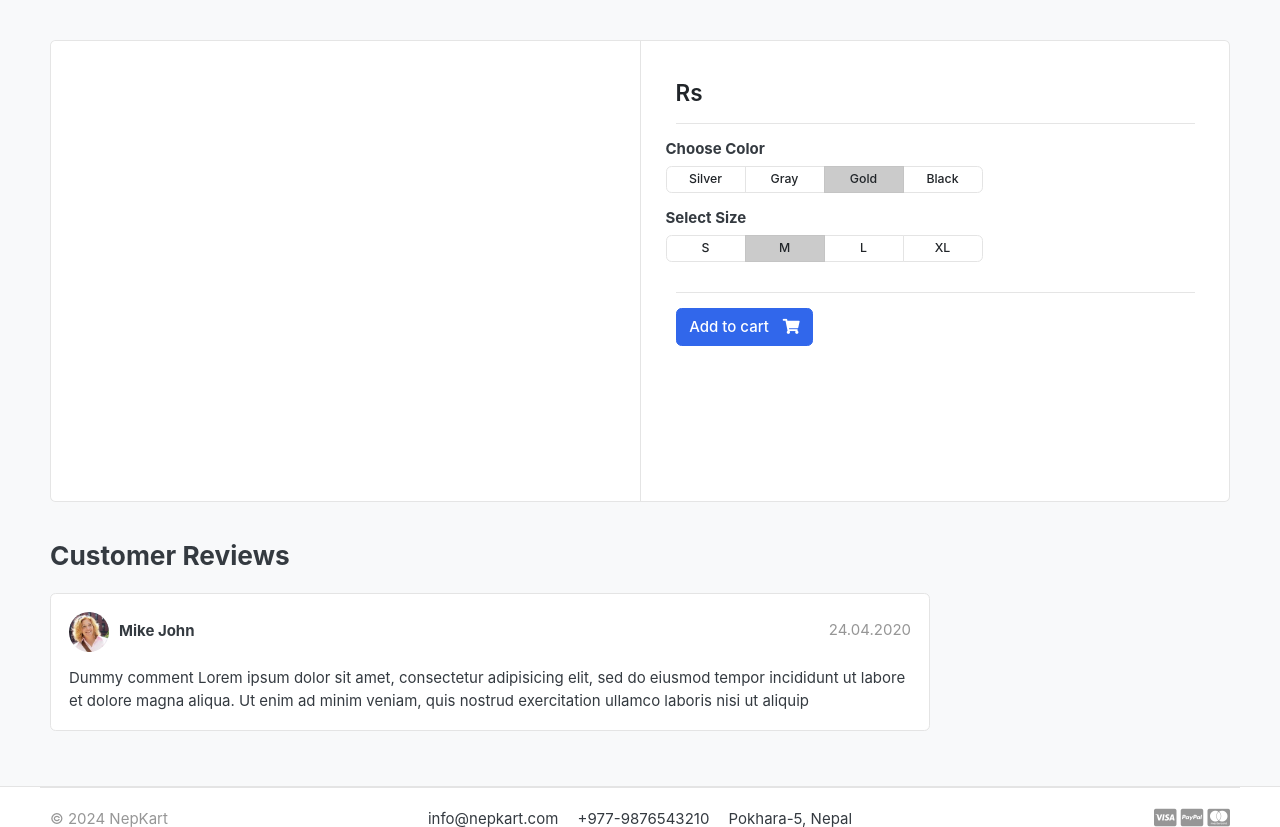
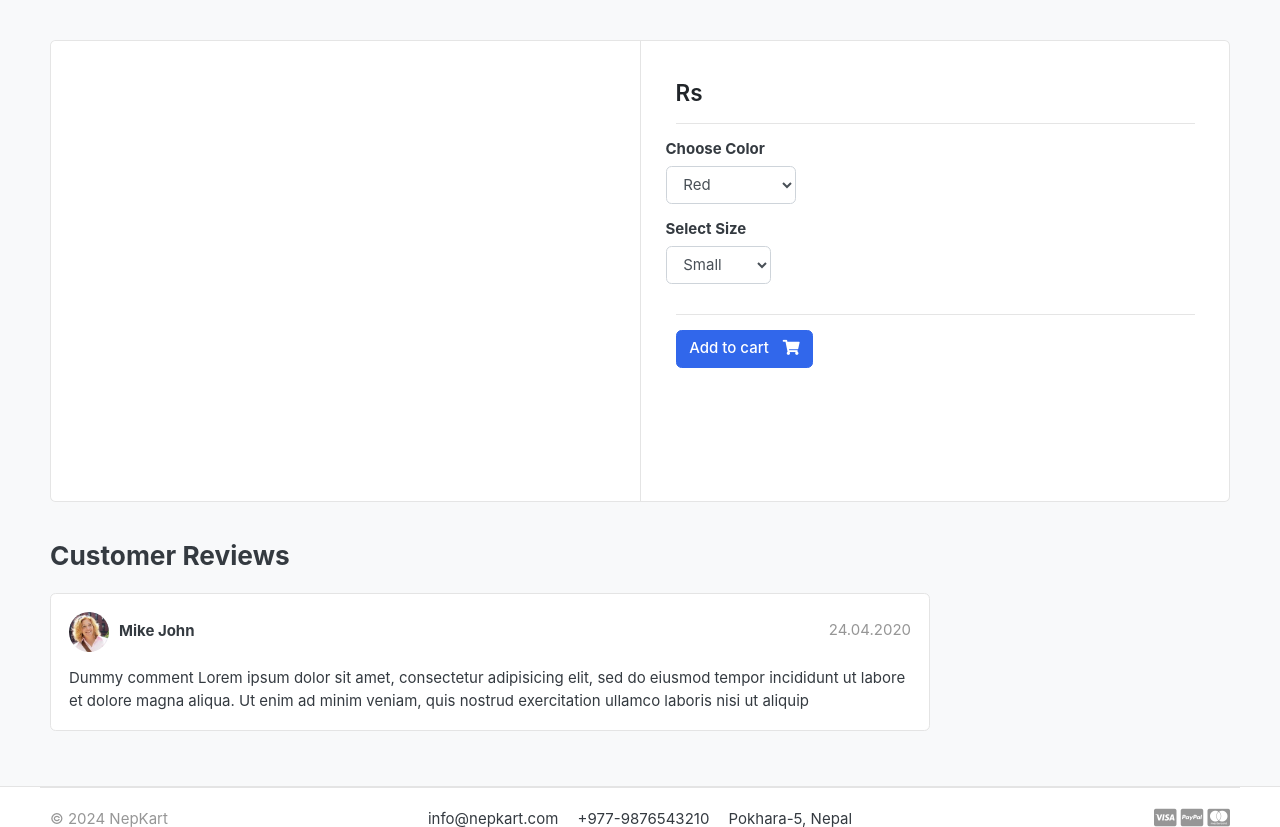
Before and after one commit to manoramsubedi/Ecommerce-Django, a Django app: template store/templates/store/product-detail.html in a window 1280 px wide. Shown: the part 118-945 px from the top of the page. Run offline with Django 5.2, Linux system fonts and the light colour scheme; the template is opened without the code that fills it, so the values that code supplies are empty; some libraries are stand-ins or nearby versions; some web fonts are replaced.

Commit message:
product variation

```diff
--- a/cart/views.py
+++ b/cart/views.py
@@ -14,6 +14,9 @@
 
 
 def add_cart(request, product_id):
+    color = request.GET['color']
+    size = request.GET['size']
+    print(color, size)
     product = Product.objects.get(id=product_id)
     try:
         cart = Cart.objects.get(cart_id=_cart_id(request))
--- a/store/templates/store/product-detail.html
+++ b/store/templates/store/product-detail.html
@@ -16,7 +16,9 @@
 
 			</article> <!-- gallery-wrap .end// -->
 		</aside>
+
 		<main class="col-md-6 border-left">
+			<form action ="{% url 'add_cart' single_product.id %}" method="GET" >
 				<article class="content-body">
 
 					<h2 class="title">{{ single_product.product_name }}</h2>
@@ -32,39 +34,22 @@
 					<div class="row">
 						<div class="item-option-select">
 							<h6>Choose Color</h6>
-			<div class="btn-group btn-group-sm btn-group-toggle" data-toggle="buttons">
-			  <label class="btn btn-light">
-			    <input type="radio" name="radio_color"> Silver
-			  </label>
-			  <label class="btn btn-light">
-			    <input type="radio" name="radio_color" > Gray
-			  </label>
-			  <label class="btn btn-light active">
-			    <input type="radio" name="radio_color checked"> Gold
-			  </label>
-			  <label class="btn btn-light">
-			    <input type="radio" name="radio_color"> Black
-			  </label>
-			</div>
+							<select name="color" class="form-control">
+								<option value="red">Red</option>
+								<option value="black">Black</option>
+								<option value="white">White</option>
+								<option value="light-green">Light Green</option>
+							</select>
 						</div>
 					</div> <!-- row.// -->
 					<div class="row">
 						<div class="item-option-select">
 							<h6>Select Size</h6>
-			<div class="btn-group btn-group-sm btn-group-toggle" data-toggle="buttons">
-			  <label class="btn btn-light">
-			    <input type="radio" name="radio_color"> S
-			  </label>
-			  <label class="btn btn-light active">
-			    <input type="radio" name="radio_color" checked> M
-			  </label>
-			  <label class="btn btn-light">
-			    <input type="radio" name="radio_color"> L
-			  </label>
-			  <label class="btn btn-light">
-			    <input type="radio" name="radio_color"> XL
-			  </label>
-			</div>
+							<select name="size" class="form-control">
+								<option value="small">Small</option>
+								<option value="medium">Medium</option>
+								<option value="Large">Large</option>
+							</select>
 						</div>
 					</div>
 					<hr>
@@ -75,10 +60,11 @@
 							<a href="#" class="btn  btn-success"> <span class="text">Added to cart</span> <i class="fas fa-check"></i> </a>
 							<a href="{% url 'cart' %}" class="btn  btn-outline-primary"> <span class="text">View Cart</span> <i class="fas fa-shopping-cart"></i> </a>
 						{% else %}
-			<a href="{% url 'add_cart' single_product.id %}" class="btn  btn-primary"> <span class="text">Add to cart</span> <i class="fas fa-shopping-cart"></i> </a>
+							<button type="submit" class="btn  btn-primary"> <span class="text">Add to cart</span> <i class="fas fa-shopping-cart"></i> </button>
 						{% endif %}
 					{% endif %}
 				</article> <!-- product-info-aside .// -->
+			</form>
 		</main>
 	</div>
 </div>
--- a/store/views.py
+++ b/store/views.py
@@ -27,7 +27,7 @@
 
     # if there's no slug passed
     else:
-        products = Product.objects.all().filter(is_availiable=True)
+        products = Product.objects.all().filter(is_availiable=True).order_by('id')
         paginator = Paginator(products, 3)
         page = request.GET.get('page')
         page_products = paginator.get_page(page)
```
Also changed, not shown: store/admin.py (+7 -1 lines), store/models.py (+15 -0 lines), store/migrations/0003_variation.py (added). Lines whose indentation alone changed are shown as unchanged.
